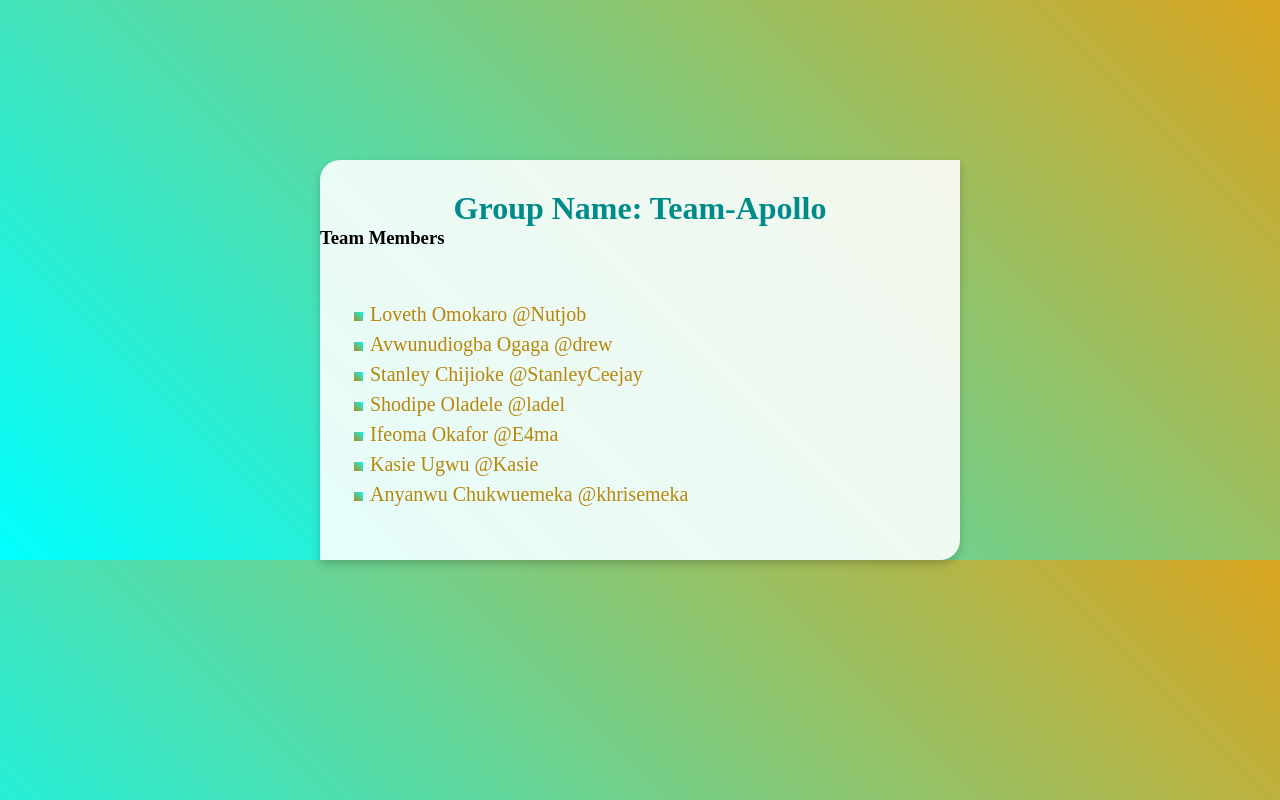
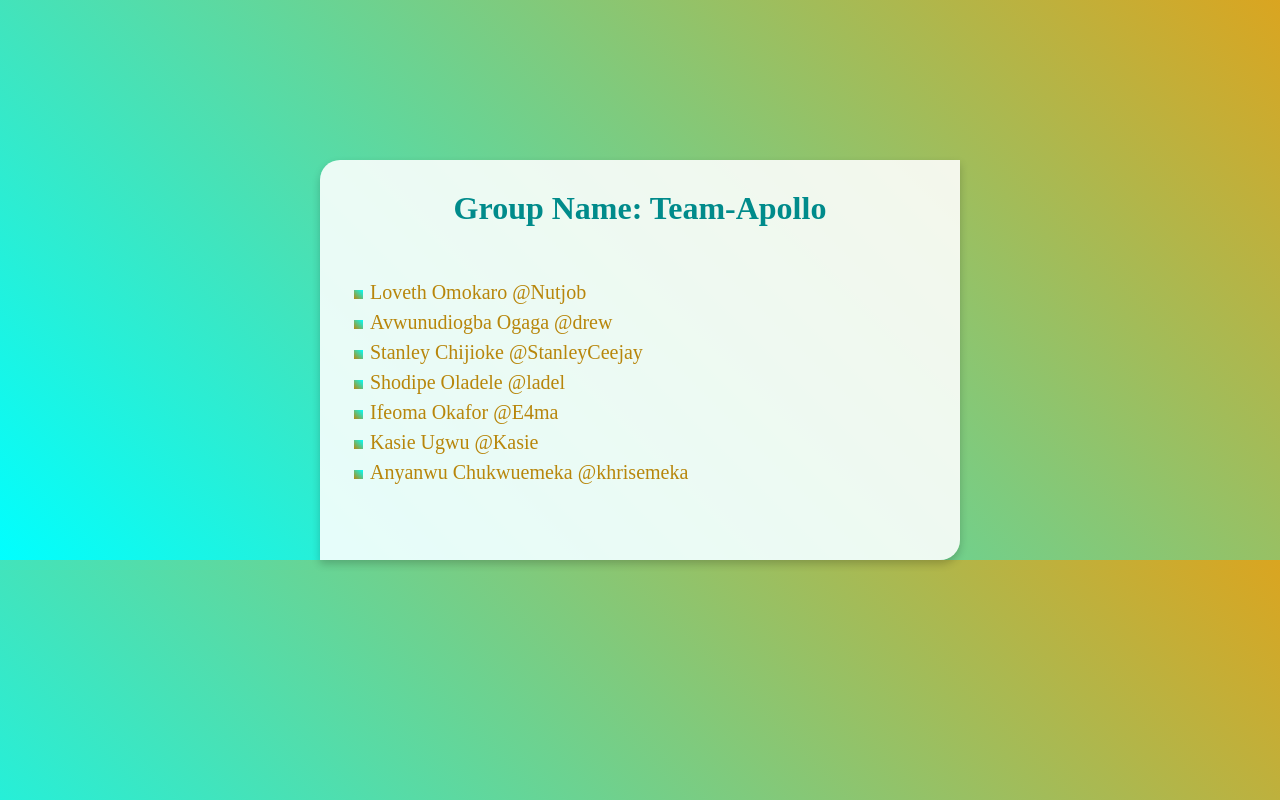
Before and after one commit to ISOkafor/team-apollo.github.io, a plain HTML site: page index.html in a window 1280 px wide. Drawn offline with Linux system fonts and the light colour scheme.

Commit message:
Update index.html

```diff
--- a/index.html
+++ b/index.html
@@ -12,7 +12,6 @@
         <div class="box">
             <div class="card-element">
                 <h1 class="team-name"></h1>
-                <h3>Team Members</h3>
                 <ul class="team-members">
 
                 </ul>
```
